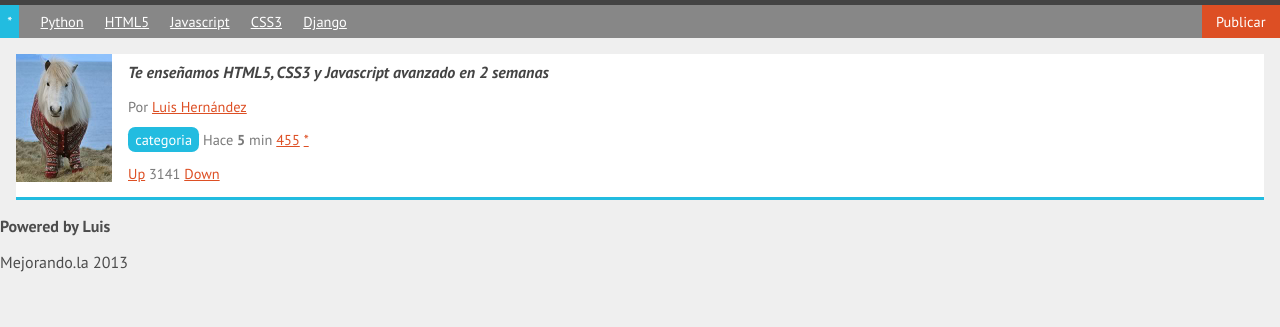
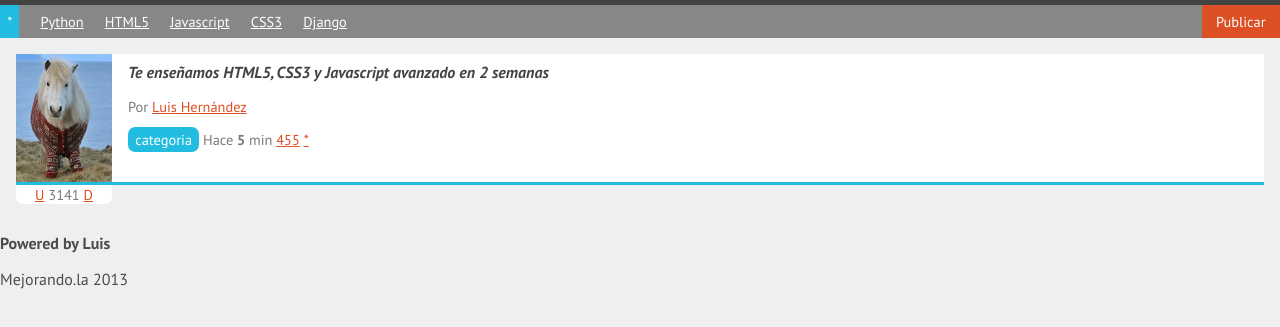
Before and after one commit to chandeo37/chiloe, a plain HTML site: page index.html in a window 1280 px wide. Shown: the part 95-422 px from the top of the page. Drawn offline with Linux system fonts and the light colour scheme.

Commit message:
trabajo con psition

```diff
--- a/estilos.css
+++ b/estilos.css
@@ -93,6 +93,10 @@ nav #publicar_nav a{
 #contenido .item{
 	background: white;
 	border-bottom: 3px #22BCE0 solid;
+	margin-bottom: 3em;
+	min-height: 128px;
+	position: relative;
+
 
 }
 #contenido .item p{
@@ -126,3 +130,15 @@ nav #publicar_nav a{
 	text-decoration: none;
 
 }
+#contenido .item .votacion
+{
+	background: white;
+
+	margin: 3px 0 0 0;
+	border-radius: 0 0 0.5em 0.5em;
+	padding: 0,5em 0;
+	position: absolute;
+	text-align: center;
+	top: 100%;
+	width: 96px;
+}
--- a/index.html
+++ b/index.html
@@ -55,9 +55,9 @@
 				<a  class="guardar_item" href="#">*</a>
 			</p>
 			<p class="votacion">
-				<a class="up" href="#">Up</a>
+				<a class="up" href="#">U</a>
 				3141
-				<a class="down" href="#">Down</a>
+				<a class="down" href="#">D</a>
 			</p>
 
 		</article>
```
